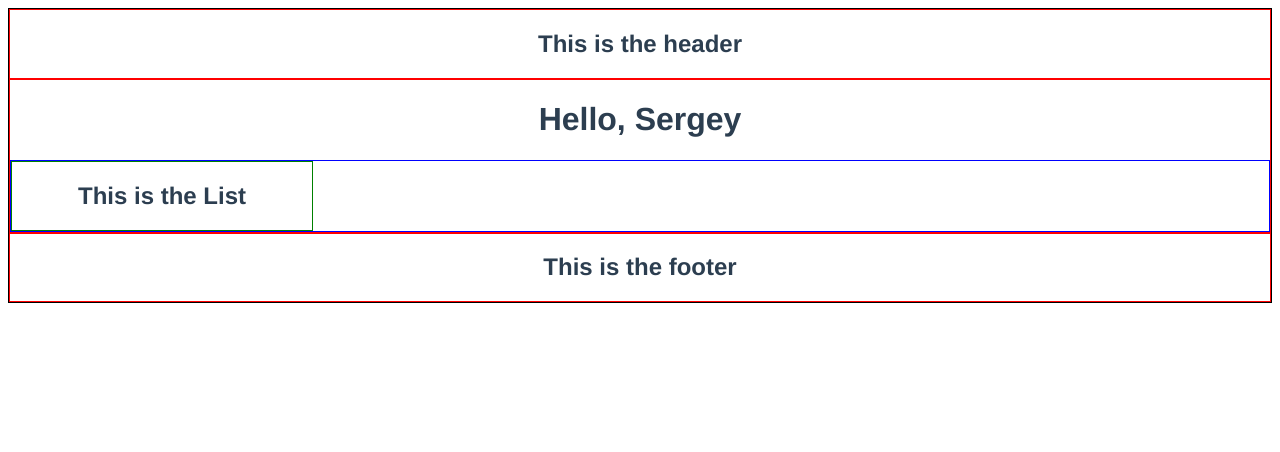
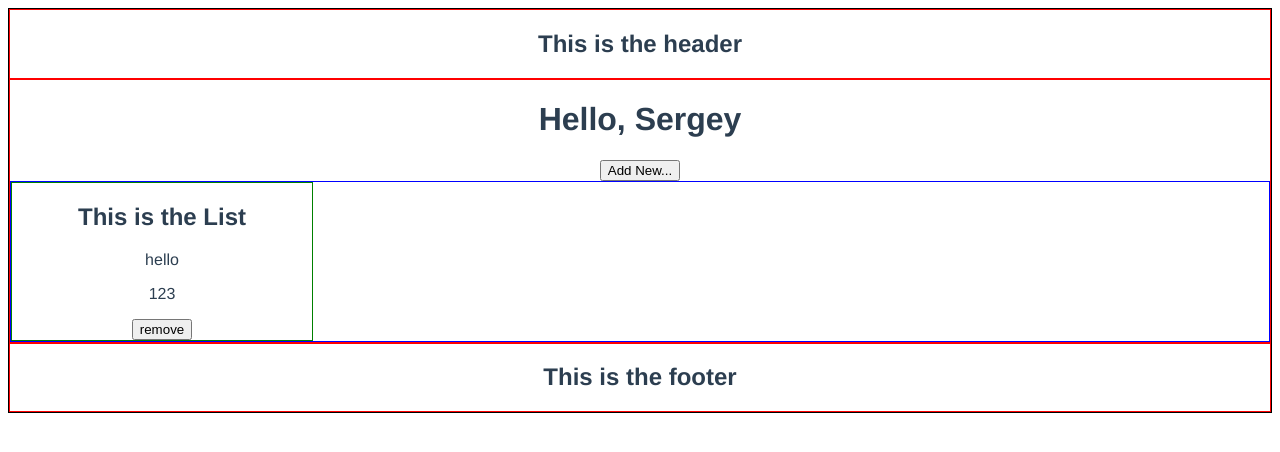
Before and after one commit to madk1nd/kanban-board, a Vue app in the folder frontend/: page /#/ in a window 1280 px wide. Shown: the top 452 px of the page. Built offline with nearby package versions, Linux system fonts and the light colour scheme.

Commit message:
implement list element adding and removing

```diff
--- a/frontend/src/components/KanbanBoard.vue
+++ b/frontend/src/components/KanbanBoard.vue
@@ -1,8 +1,14 @@
 <template>
   <div id="kanban-board">
     <h1>Hello, {{ name }}</h1>
+    <button @click="create(lists)">Add New...</button>
     <div id="board">
-      <kanban-list v-bind="lists"></kanban-list>
+      <kanban-list v-for="(list, index) in lists"
+                   :key="list.id"
+                   :title="list.title"
+                   :num="list.number"
+                   v-on:remove="lists.splice(index, 1)"
+      ></kanban-list>
     </div>
   </div>
 </template>
@@ -13,10 +19,29 @@ import KanbanList from '@/components/board/KanbanList'
 export default {
   components: { KanbanList },
   name: 'KanbanBoard',
+  methods: {
+    create: function () {
+      let id = ++this.counter
+      this.lists.push(
+        {
+          id: id,
+          number: id,
+          title: 'new'
+        }
+      )
+    }
+  },
   data () {
     return {
       msg: 'Welcome to Your Vue.js App!',
-      lists: [],
+      lists: [
+        {
+          id: 1,
+          number: 123,
+          title: 'hello'
+        }
+      ],
+      counter: 1,
       name: 'Sergey'
     }
   }
--- a/frontend/src/components/board/KanbanList.vue
+++ b/frontend/src/components/board/KanbanList.vue
@@ -1,11 +1,23 @@
 <template>
   <div id="kanban-list">
     <h2>This is the List</h2>
+    <p>{{ title }}</p>
+    <p>{{ num }}</p>
+  <button @click="$emit('remove')">remove</button>
   </div>
 </template>
 
 <script>
 export default {
+  props: {
+    title: String,
+    num: Number
+  },
+  methods: {
+    remove: function () {
+      alert('deleted')
+    }
+  },
   name: 'KanbanList'
 }
 </script>
```
